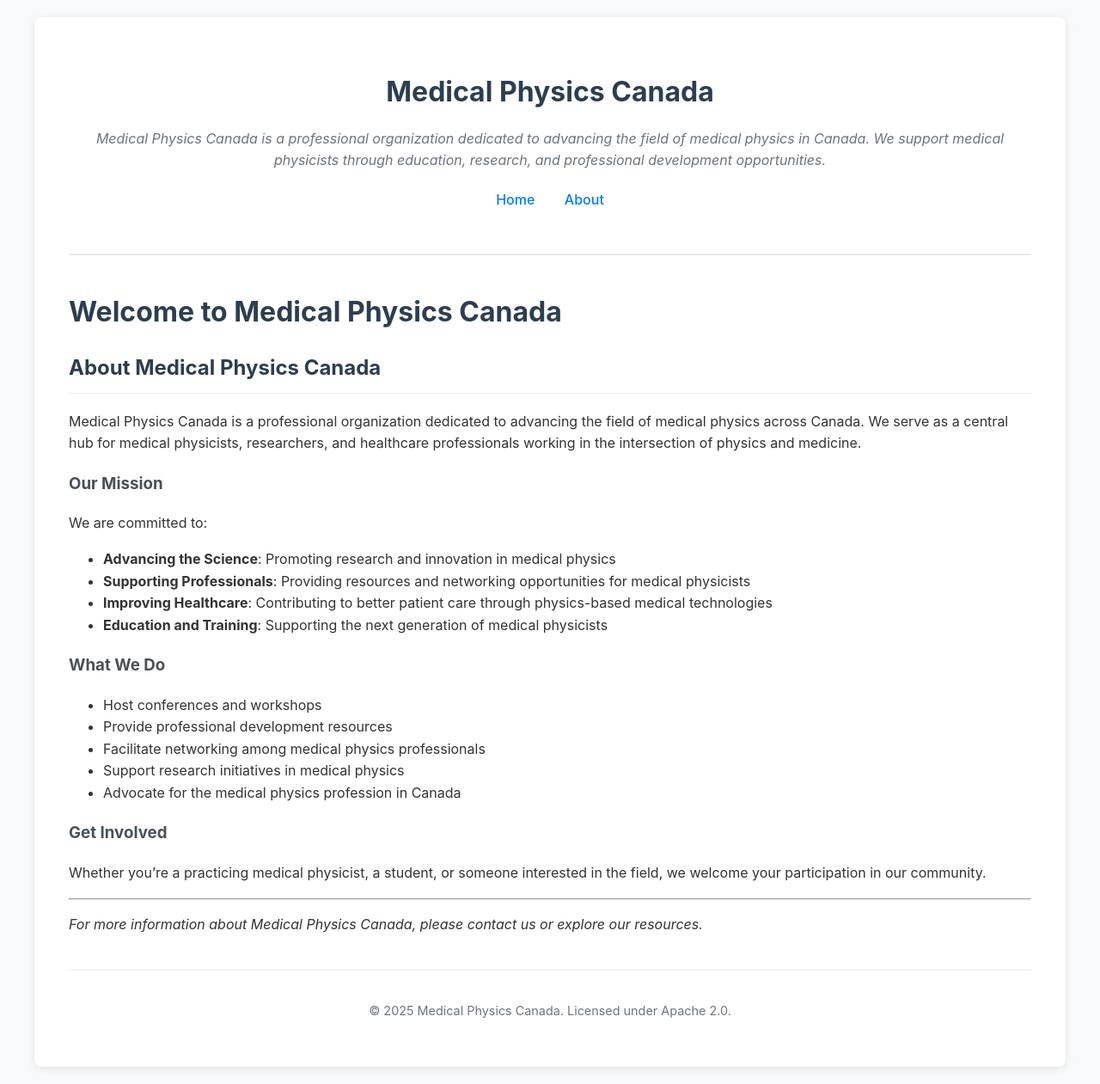
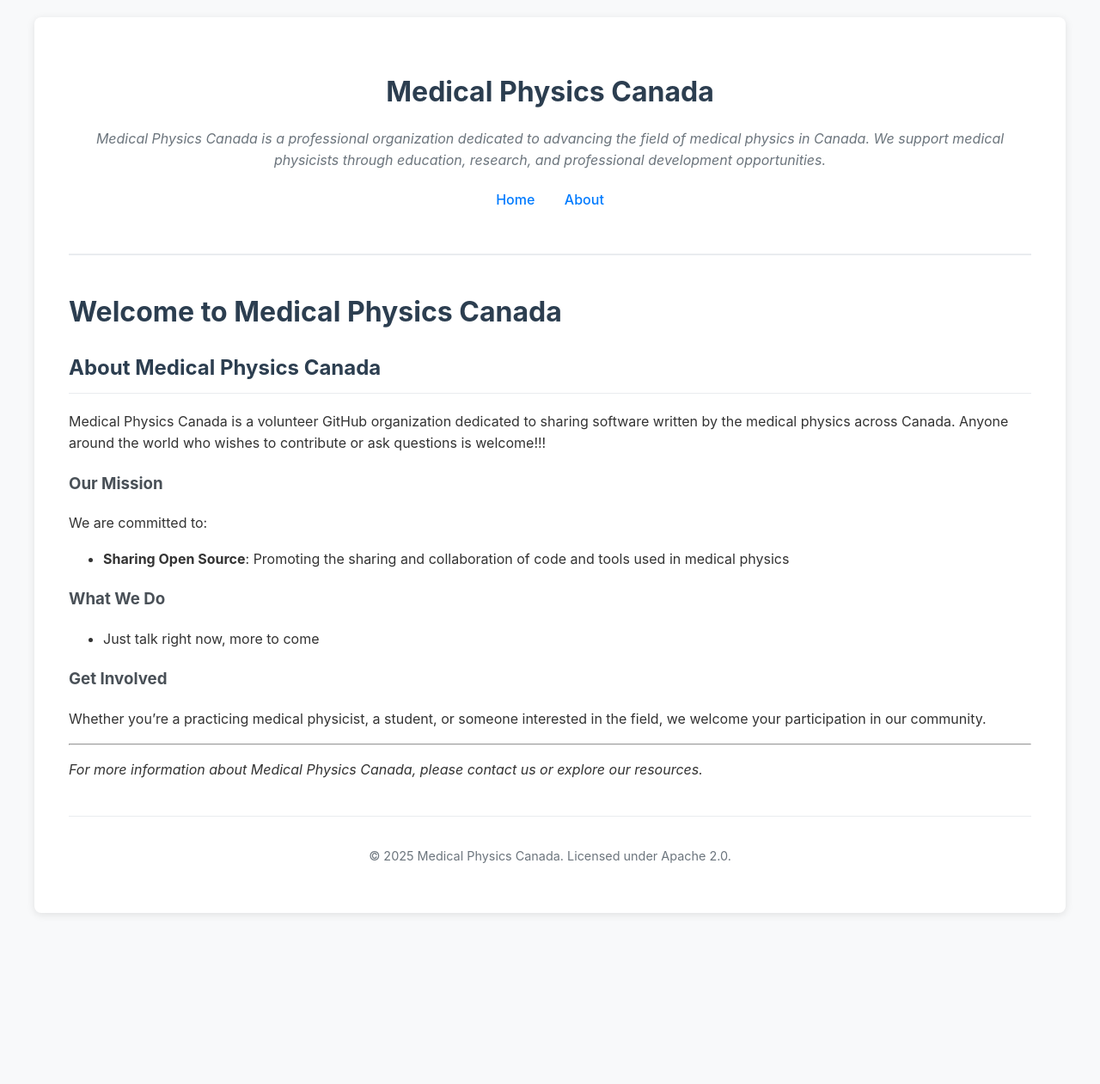
Before and after one commit to medphys-canada/medphys-canada.github.io, a Jekyll site: the page built from index.md, in a window 1280 px wide. Shown: the whole page at 86% size. Built offline with Jekyll 4.4.1, drawn with Linux system fonts in a browser that asks for light colours; after the commit the page ends 1082 px from its top, so only the background shows below that.

Commit message:
Update index.md
Original Copilot description was overly optimistic about the existence of the organization.

```diff
--- a/index.md
+++ b/index.md
@@ -5,24 +5,17 @@ title: Welcome to Medical Physics Canada
 
 ## About Medical Physics Canada
 
-Medical Physics Canada is a professional organization dedicated to advancing the field of medical physics across Canada. We serve as a central hub for medical physicists, researchers, and healthcare professionals working in the intersection of physics and medicine.
+Medical Physics Canada is a volunteer GitHub organization dedicated to sharing software written by the medical physics across Canada. Anyone around the world who wishes to contribute or ask questions is welcome!!!
 
 ### Our Mission
 
 We are committed to:
 
-- **Advancing the Science**: Promoting research and innovation in medical physics
-- **Supporting Professionals**: Providing resources and networking opportunities for medical physicists
-- **Improving Healthcare**: Contributing to better patient care through physics-based medical technologies
-- **Education and Training**: Supporting the next generation of medical physicists
+- **Sharing Open Source**: Promoting the sharing and collaboration of code and tools used in medical physics
 
 ### What We Do
 
-- Host conferences and workshops
-- Provide professional development resources
-- Facilitate networking among medical physics professionals
-- Support research initiatives in medical physics
-- Advocate for the medical physics profession in Canada
+- Just talk right now, more to come
 
 ### Get Involved
 
```
